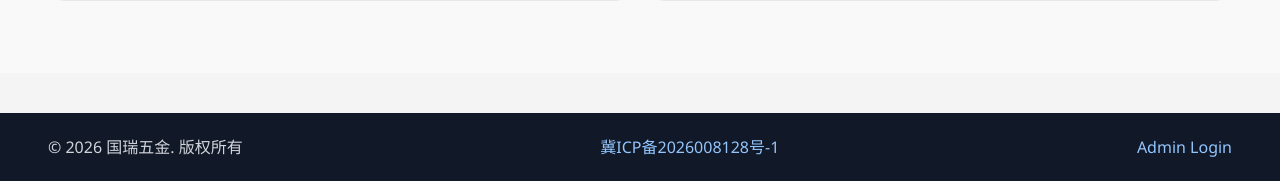
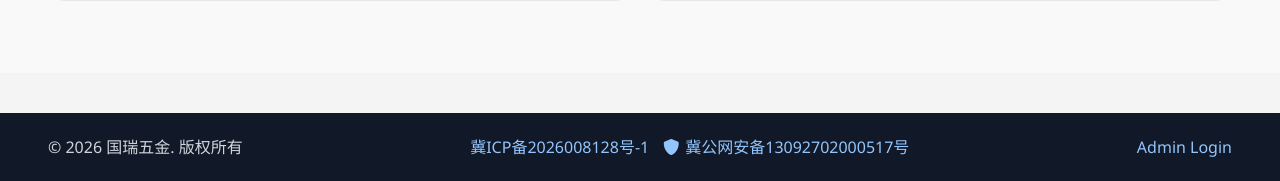
Before and after one commit to JunJun200/factory-cms, a Flask app: page /contact in a window 1280 px wide. Shown: the part 680-861 px from the top of the page. Run offline with Flask 3, Linux system fonts and the light colour scheme; data comes from the database, SQL or seed files in the repository; some libraries are stand-ins or nearby versions.

Commit message:
update3.23

```diff
--- a/static/css/style.css
+++ b/static/css/style.css
@@ -389,6 +389,18 @@ a {
     color: #93c5fd;
 }
 
+.footer-beian {
+    display: flex;
+    align-items: center;
+    gap: 14px;
+}
+
+.footer-beian a {
+    display: inline-flex;
+    align-items: center;
+    gap: 6px;
+}
+
 @media (max-width: 992px) {
     .services-grid {
         grid-template-columns: repeat(2, minmax(0, 1fr));
--- a/templates/base.html
+++ b/templates/base.html
@@ -33,7 +33,13 @@
     <footer class="site-footer">
         <div class="container shell footer-shell">
             <p>&copy; 2026 {{ config_val('company_name') }}. {{ 'All Rights Reserved' if session.get('lang') == 'en' else '版权所有' }}</p>
-            <a href="https://beian.miit.gov.cn/" target="_blank" rel="noopener noreferrer">冀ICP备2026008128号-1</a>
+            <div class="footer-beian">
+                <a href="https://beian.miit.gov.cn/" target="_blank" rel="noopener noreferrer">冀ICP备2026008128号-1</a>
+                <a href="https://beian.mps.gov.cn/#/query/webSearch?code=13092702000517" target="_blank" rel="noreferrer noopener">
+                    <i class="fas fa-shield-alt"></i>
+                    <span>冀公网安备13092702000517号</span>
+                </a>
+            </div>
             <a href="{{ url_for('admin_login') }}">Admin Login</a>
         </div>
     </footer>
```
